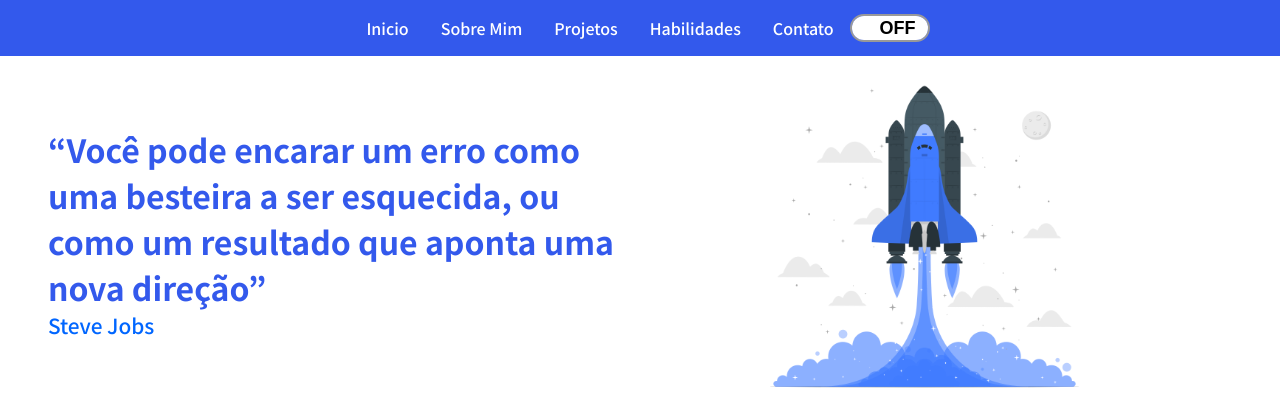
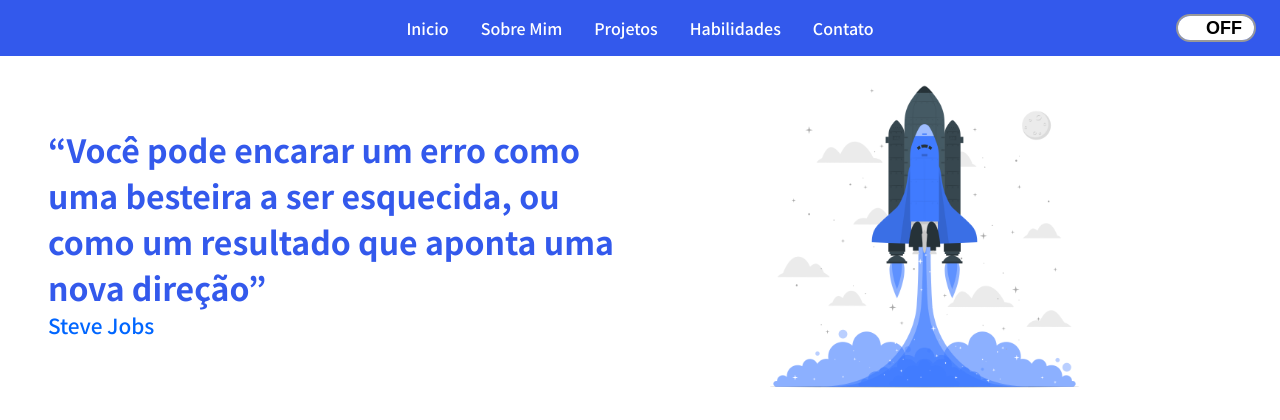
Before and after one commit to Thialves02/blueEdtech_mod2, a Flask app: page / in a window 1280 px wide. Shown: the top 420 px of the page. Run offline with Flask 2, Linux system fonts and the light colour scheme.

Commit message:
button  adjustment

```diff
--- a/Portifolio/static/css/style.css
+++ b/Portifolio/static/css/style.css
@@ -455,10 +455,10 @@ footer div#rodape h1{
 }
 
 .flipswitch {
-   position: relative;
+   position: absolute;
    width: 80px;
    margin-top: 14px;
-
+   margin-left:90% ;
  }
  .flipswitch input[type=checkbox] {
    display: none;
```
